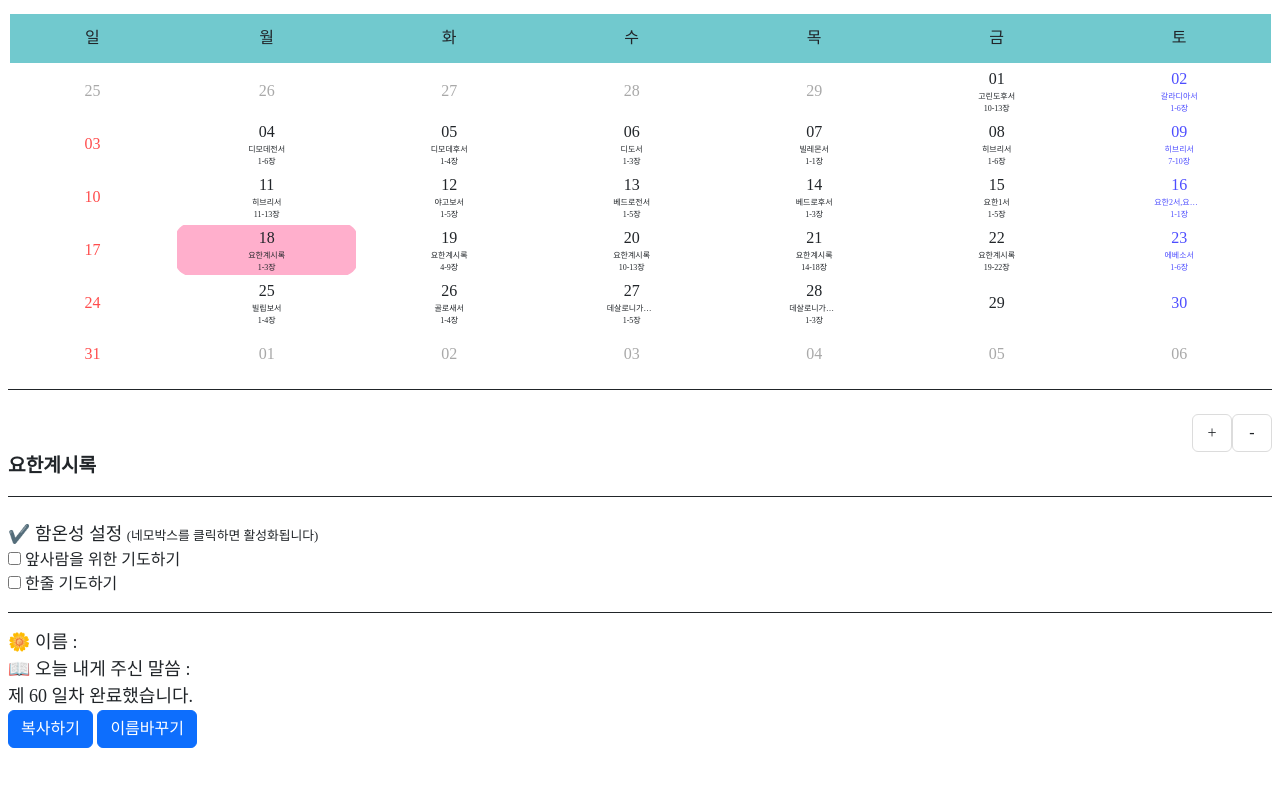
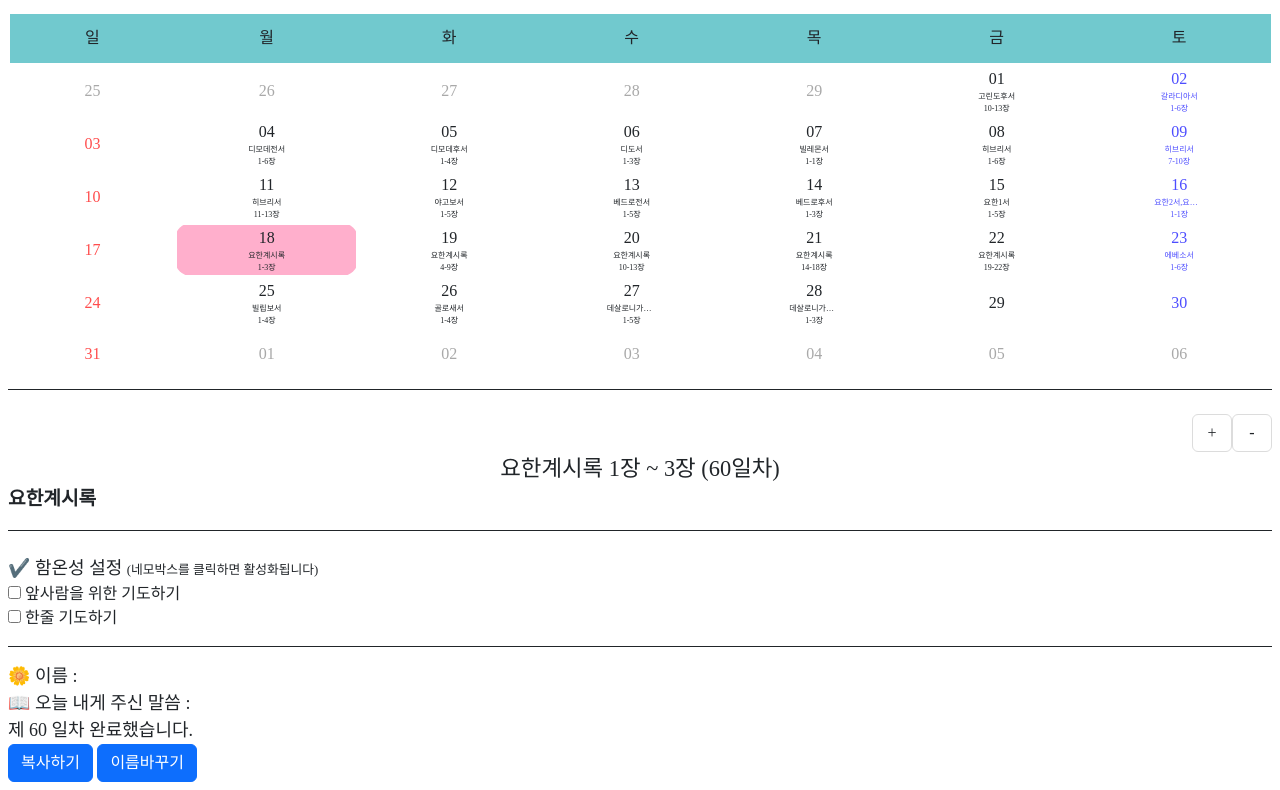
Before and after one commit to ckdtjs505/Online-Bible-reading-together, a plain HTML site: page index.html in a window 1280 px wide. Shown: the part 92-882 px from the top of the page. Before the commit the page ends 848 px from the top, so only its background shows below. Drawn offline with nearby package versions, Linux system fonts and the light colour scheme; no server answers; a web font is replaced by a local one.

Commit message:
feat : 함온성 일수 처리

```diff
--- a/index.html
+++ b/index.html
@@ -39,7 +39,7 @@
             <div id="fontSize" style="display: flex; width: 5rem;">
             </div>
         </div>
-        <div style="font-size: 1.4rem;"> <span id="todaymessage"> </span></div>
+        <div id="todaymessage" style="font-size: 1.4rem; text-align: center;"> </div>
 
         <div id="content" style="font-size: 1.2rem;">
           <div style="text-align: center;">
--- /dev/null
+++ b/js/feature/bibleReading/BibleReadingDisplay.js
@@ -0,0 +1,23 @@
+import AppState from "../../shared/appState.js"
+
+export class BibleReadingDisplay {
+
+    constructor() {
+        this.container = document.querySelector("#todaymessage")
+    }
+
+    renderLoading(){
+
+    }
+    render(){
+
+        const { readingBooks, readingStart, readingEnd } = AppState.getInstance().readingPlan?.reduce((acc, { book, start, end }) => {
+            acc.readingBooks.push(book);
+            acc.readingStart.push(start);
+            acc.readingEnd.push(end);
+            return acc;
+        }, { readingBooks: [], readingStart: [], readingEnd: [] });
+
+        this.container.innerHTML = `<span> ${readingBooks} ${readingStart}장 ~ ${readingEnd}장 (${AppState.getInstance().readingPlan[0].dayCount}일차)</span>`
+    }
+}
--- /dev/null
+++ b/js/feature/bibleReading/index.js
@@ -0,0 +1,8 @@
+import { BibleReadingDisplay } from "./BibleReadingDisplay.js"
+
+const bibleReadingTitle = () => {
+    const display = new BibleReadingDisplay()
+    display.render();
+}
+
+export {bibleReadingTitle}
--- a/js/feature/calender/CalenderView.js
+++ b/js/feature/calender/CalenderView.js
@@ -1,6 +1,7 @@
 import AppState from "../../shared/appState.js";
 import Utils from "../../shared/utils.js";
 import { getReadingPlanForDate } from "../bibleReading/BibleReadingData.js";
+import { bibleReadingTitle } from "../bibleReading/index.js";
 import { bibleVideoInit } from "../bibleVideo/index.js";
 import { setVerse } from "../dailyVerse/index.js";
 import { UserContentInit } from "../userContent/index.js";
@@ -99,8 +100,9 @@ export default class CalendarView {
 
             cell.innerHTML = `${Utils.autoLeftPad(day, 2)}<br> ${cellHtml || ''}`
             cell.onclick  = () => {
+                AppState.getInstance().readingPlan = readingPlan;
+                bibleReadingTitle();
                 setVerse(readingPlan)
-                AppState.getInstance().readingPlan = readingPlan;
                 bibleVideoInit();
                 UserContentInit();
                 this.setChoiceClear();
```
